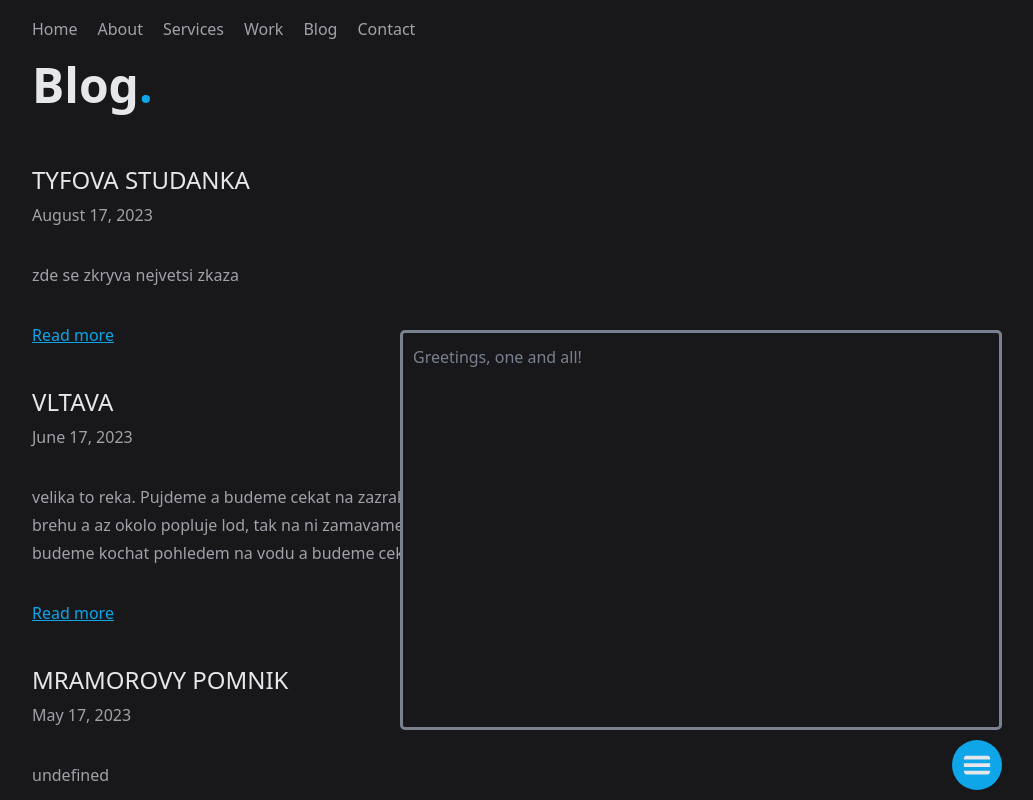
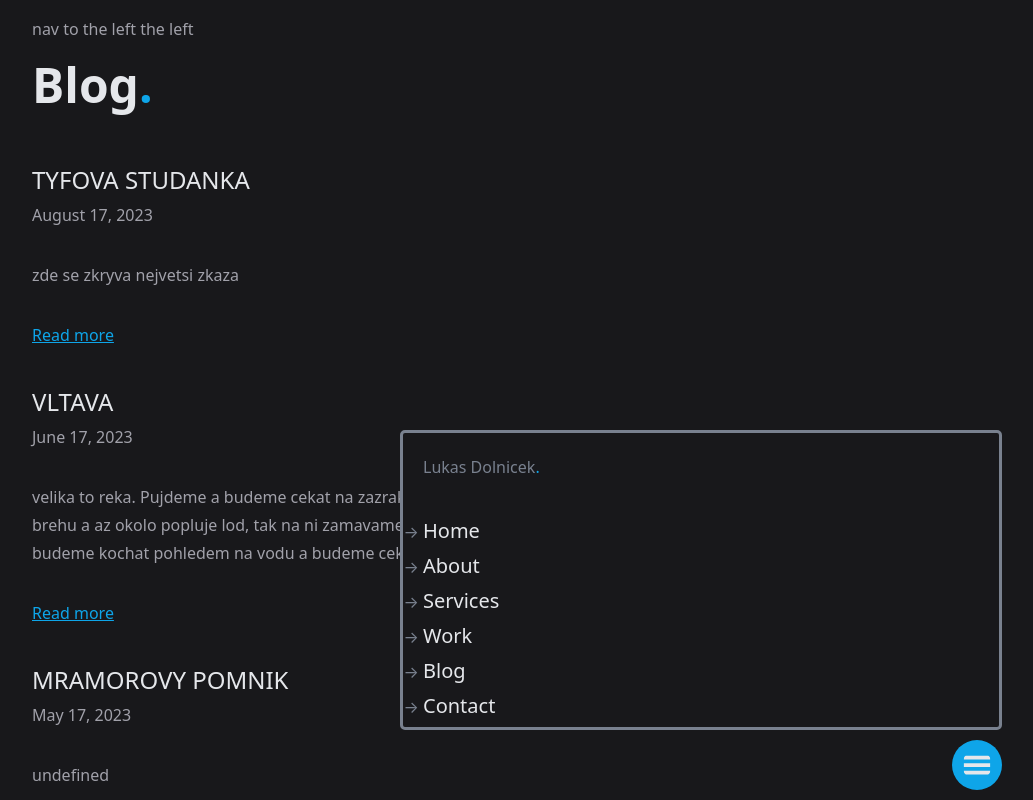
Before and after one commit to JanZaion/ld-site, a Next.js app: page /posts in a window 1280 px wide. Both pictures are taken after a click on the icon 1216 px from the left and 765 px from the top of the page. Shown: the top 800 px of the page, without its empty margins (240-1273 px from the left). Built offline with nearby package versions, Linux system fonts and the light colour scheme.

Commit message:
feat: style burger menu

```diff
--- a/app/components/burger/Burger.module.css
+++ b/app/components/burger/Burger.module.css
@@ -16,10 +16,10 @@
   bottom: 60px;
   left: 50%;
   width: 47%;
-  height: 50%;
+  height: 300px;
   background-color: var(--background-color);
   color: var(--subtitle-color);
-  padding: 10px;
+  padding: 20px;
   border-radius: 5px;
   margin-bottom: 10px;
 }
--- a/app/components/burger/Burger.tsx
+++ b/app/components/burger/Burger.tsx
@@ -2,6 +2,9 @@
 
 import { useEffect, useRef, useState } from 'react';
 import { GiHamburgerMenu } from 'react-icons/gi';
+
+import { Dot } from '../dot/Dot';
+import { Navigation } from '../navigation/Navigation';
 
 import styles from './Burger.module.css';
 
@@ -42,7 +45,11 @@ export const Burger = () => {
         />
       </div>
       <dialog ref={menuRef} className={styles.burgerMenu} open={isBurgerOpen}>
-        <p>Greetings, one and all!</p>
+        <p>
+          Lukas Dolnicek
+          <Dot />
+        </p>
+        <Navigation />
       </dialog>
     </>
   );
--- a/app/components/header/Header.module.css
+++ b/app/components/header/Header.module.css
@@ -1,24 +1,3 @@
 .header {
   padding-top: 15px;
 }
-
-.nav {
-  display: flex;
-  justify-content: flex-start;
-  align-items: center;
-  list-style: none;
-}
-
-.nav li {
-  margin-right: 20px;
-}
-
-.nav a {
-  text-decoration: none;
-  color: inherit;
-  transition: color 0.2s ease-in-out;
-}
-
-.nav a:hover {
-  color: var(--accent-color);
-}
--- a/app/components/header/Header.tsx
+++ b/app/components/header/Header.tsx
@@ -1,32 +1,5 @@
-import Link from 'next/link';
-
 import styles from './Header.module.css';
 
 export const Header = () => {
-  return (
-    <header className={styles.header}>
-      <nav>
-        <ul className={styles.nav}>
-          <li>
-            <Link href="/#home">Home</Link>
-          </li>
-          <li>
-            <Link href="/#about">About</Link>
-          </li>
-          <li>
-            <Link href="/#services">Services</Link>
-          </li>
-          <li>
-            <Link href="/#work">Work</Link>
-          </li>
-          <li>
-            <Link href="/posts">Blog</Link>
-          </li>
-          <li>
-            <Link href="/#contact">Contact</Link>
-          </li>
-        </ul>
-      </nav>
-    </header>
-  );
+  return <header className={styles.header}>nav to the left the left</header>;
 };
--- /dev/null
+++ b/app/components/navigation/Navigation.module.css
@@ -0,0 +1,18 @@
+.nav {
+  list-style-type: '→ ';
+}
+
+.nav li {
+  margin-right: 20px;
+}
+
+.nav a {
+  font-size: var(--h4);
+  text-decoration: none;
+  color: var(--heading-color);
+  transition: color 0.2s ease-in-out;
+}
+
+.nav a:hover {
+  color: var(--accent-color);
+}
--- /dev/null
+++ b/app/components/navigation/Navigation.tsx
@@ -0,0 +1,28 @@
+import Link from 'next/link';
+
+import styles from './Navigation.module.css';
+
+export const Navigation = () => (
+  <nav>
+    <ul className={styles.nav}>
+      <li>
+        <Link href="/#home">Home</Link>
+      </li>
+      <li>
+        <Link href="/#about">About</Link>
+      </li>
+      <li>
+        <Link href="/#services">Services</Link>
+      </li>
+      <li>
+        <Link href="/#work">Work</Link>
+      </li>
+      <li>
+        <Link href="/posts">Blog</Link>
+      </li>
+      <li>
+        <Link href="/#contact">Contact</Link>
+      </li>
+    </ul>
+  </nav>
+);
```
